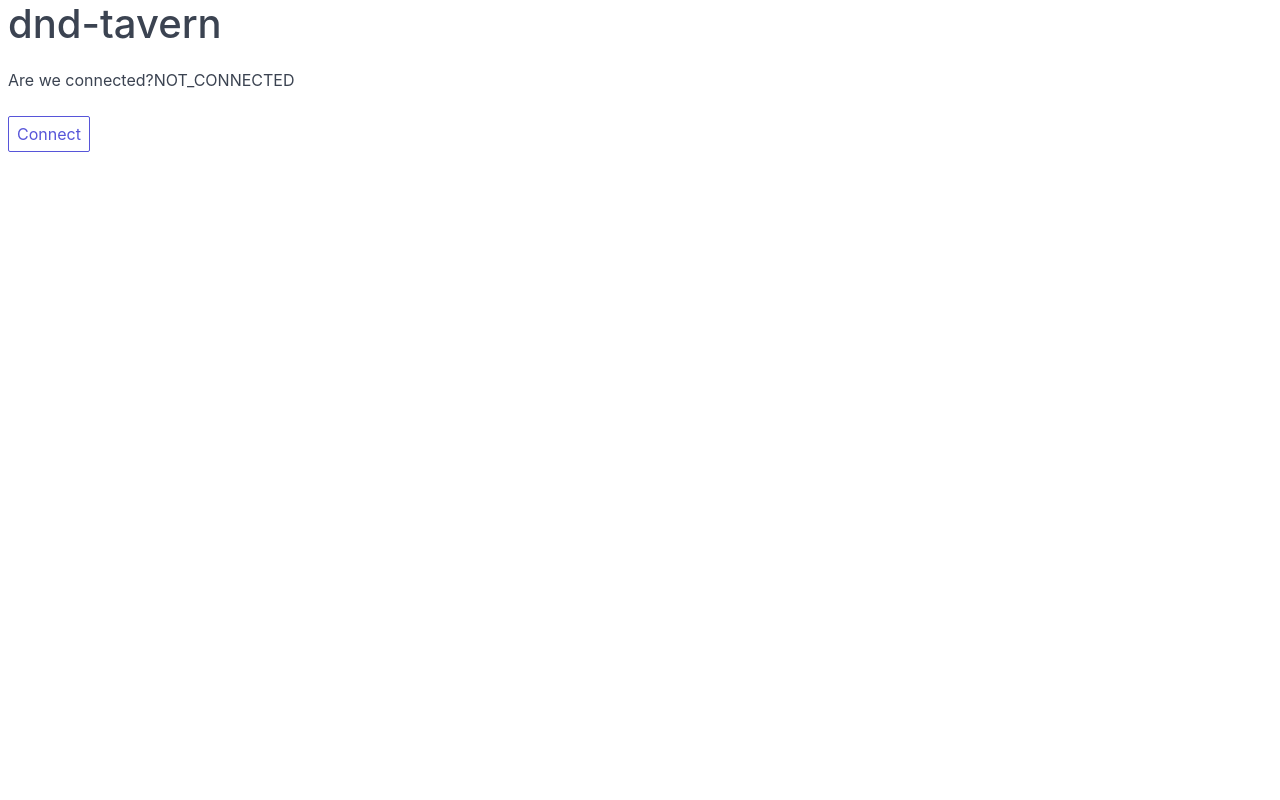
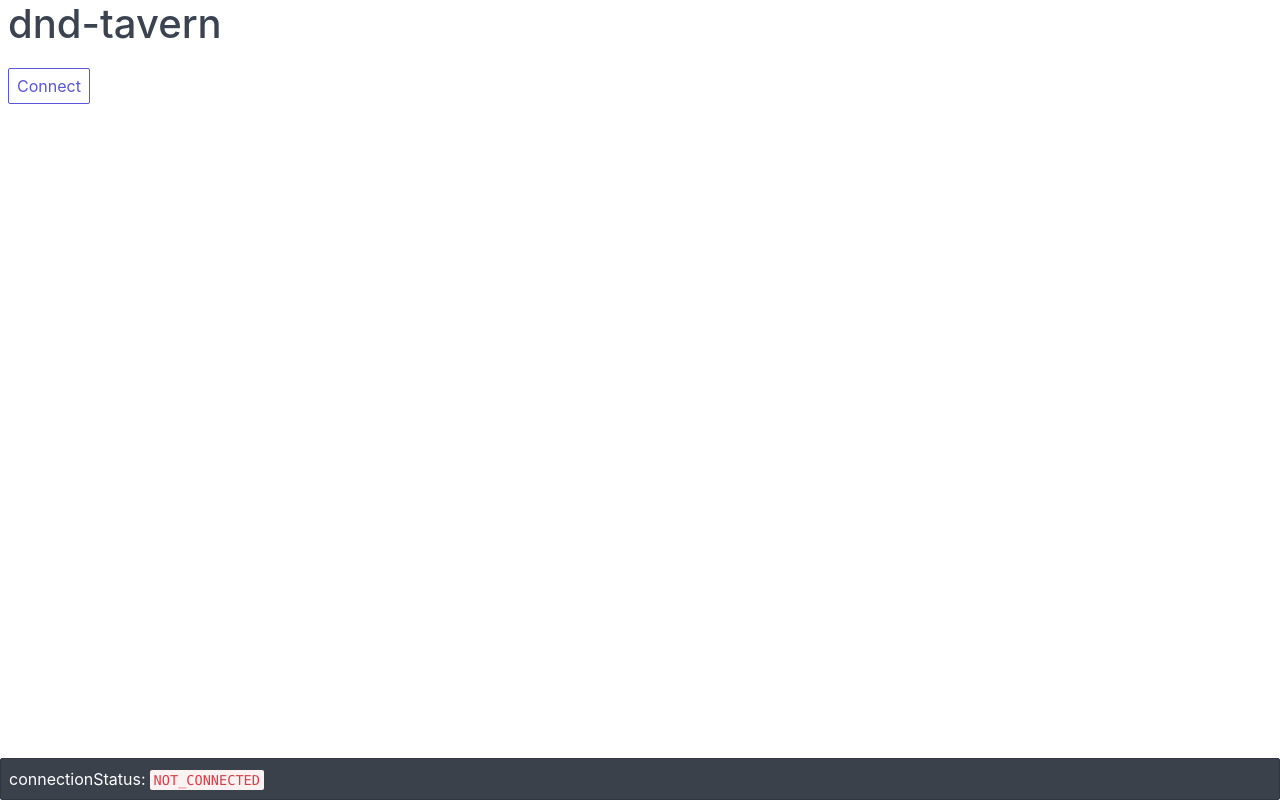
Before and after one commit to gvnn/dnd-tavern, a React (Create React App) app: page / in a window 1280 px wide. Built offline with nearby package versions, Linux system fonts and the light colour scheme.

Commit message:
Add a nice bar at the bottom

```diff
--- a/package.json
+++ b/package.json
@@ -8,6 +8,7 @@
     "@testing-library/user-event": "^7.1.2",
     "@types/jest": "^24.0.0",
     "@types/node": "^12.0.0",
+    "@types/object-path": "^0.11.0",
     "@types/react": "^16.9.0",
     "@types/react-dom": "^16.9.0",
     "@typescript-eslint/eslint-plugin": "^2.26.0",
@@ -18,6 +19,7 @@
     "husky": "^4.2.3",
     "lint-staged": "^10.1.1",
     "node-sass": "^4.13.1",
+    "object-path": "^0.11.4",
     "peerjs": "^1.2.0",
     "prettier": "^2.0.2",
     "react": "^16.13.1",
--- a/src/App.scss
+++ b/src/App.scss
@@ -1 +1,7 @@
 @import '~spectre.css';
+
+.toast-status {
+  position: fixed;
+  left: 0;
+  bottom: 0;
+}
--- a/src/App.tsx
+++ b/src/App.tsx
@@ -1,21 +1,18 @@
 import React from 'react';
 import './App.scss';
-import { useTavern } from './state/tavern';
 import { LaunchPeer } from './components/launchPeer';
+import { ConnectionStatus } from './components/connectionStatus';
 
-const App = () => {
-  const { state } = useTavern();
-  return (
+const App = () => (
   <div className="container">
+    <ConnectionStatus />
     <div className="columns">
       <div className="column">
         <h1>dnd-tavern</h1>
-          <p>Are we connected?{state.connectionStatus}</p>
         <LaunchPeer />
       </div>
     </div>
   </div>
 );
-};
 
 export default App;
--- /dev/null
+++ b/src/components/connectionStatus.tsx
@@ -0,0 +1,29 @@
+import React from 'react';
+import { useTavern } from '../state/tavern';
+import objectPath from 'object-path';
+
+export const ConnectionStatus = () => {
+  const { state } = useTavern();
+
+  const printStatePath = (path: string) => {
+    const value = objectPath.get(state, path, null);
+    if (value !== null) {
+      return (
+        <span className="mr-1">
+          {path}:{''}
+          <code className="ml-1">{value}</code>
+        </span>
+      );
+    }
+    return null;
+  };
+
+  return (
+    <div className="toast toast-status">
+      <p>
+        {printStatePath('connectionStatus')}
+        {printStatePath('brokerId')}
+      </p>
+    </div>
+  );
+};
```
Also changed, not shown: 1 other file (tests, documents, lock files or other folders). Lines whose indentation alone changed are shown as unchanged.
